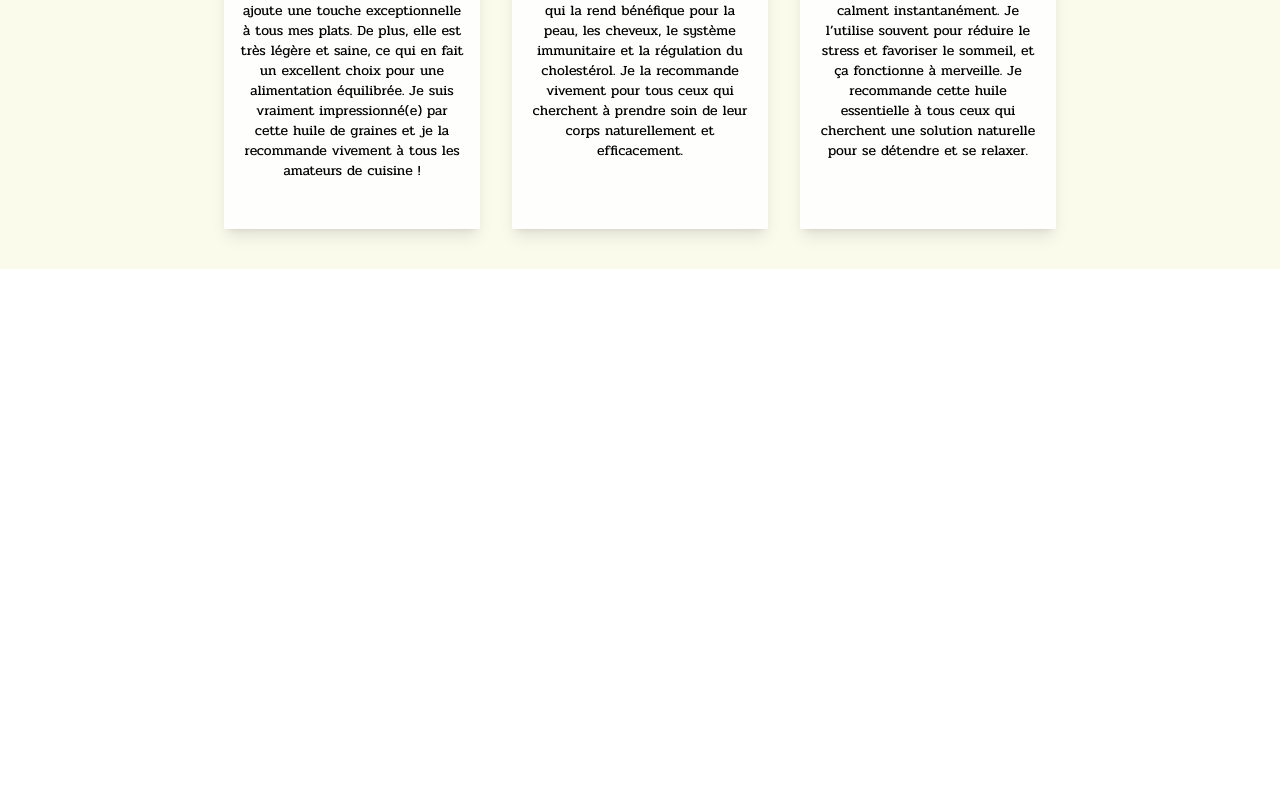
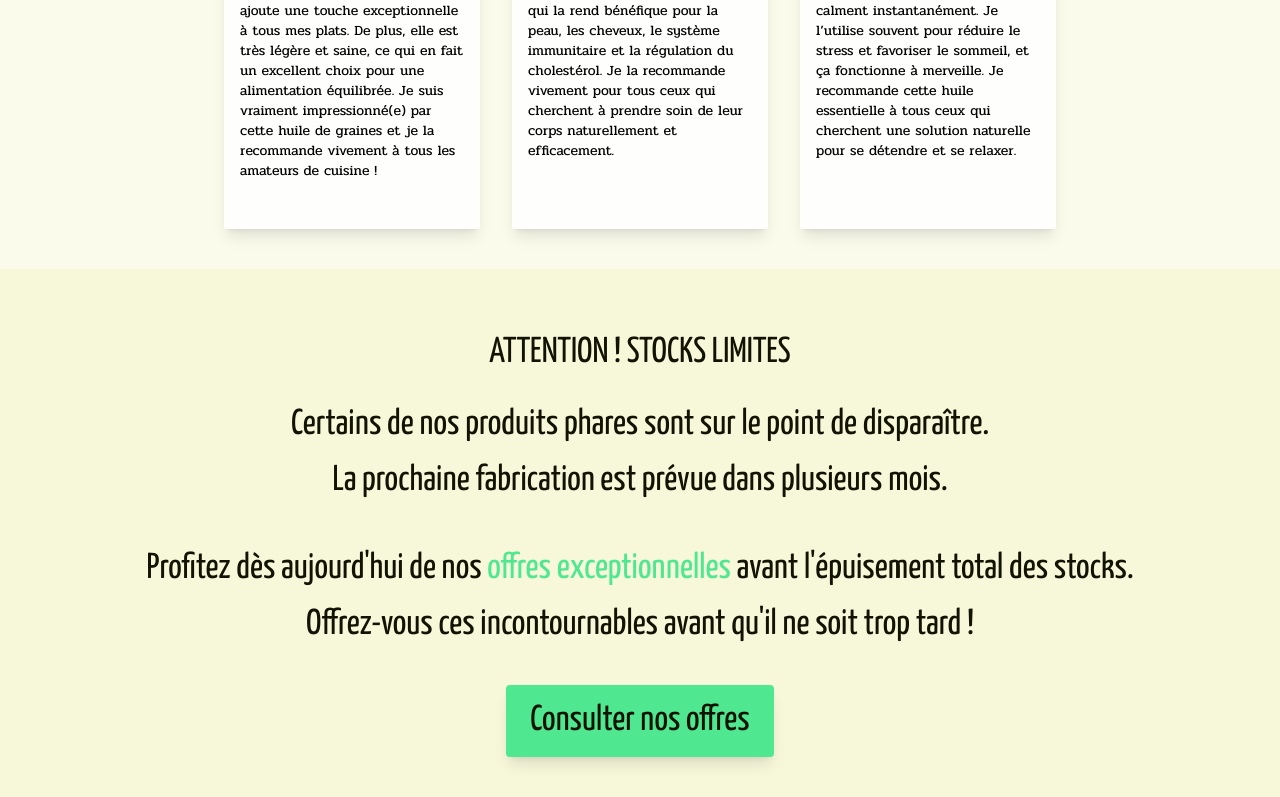
Before and after one commit to arnaudpant/huilevak, a React (Vite) app: page / in a window 1280 px wide. Shown: the part 2853-3650 px from the top of the page. Before the commit the page ends 3122 px from the top, so only its background shows below. Built offline with nearby package versions, Linux system fonts and the light colour scheme.

Commit message:
ajout section alerte

```diff
--- a/src/components/ButtonCommander.jsx
+++ b/src/components/ButtonCommander.jsx
@@ -1,10 +1,10 @@
 
 
-const ButtonCommander = () => {
+const ButtonCommander = (title) => {
     return (
         <div className="flex justify-center">
             <button className="px-6 py-4 flex justify-center items-center bg-action text-4xl text-text rounded shadow-lg">
-                COMMANDER NOS HUILES
+                {title.title}
             </button>
         </div>
     );
--- a/src/components/CardAvisClient.jsx
+++ b/src/components/CardAvisClient.jsx
@@ -15,7 +15,7 @@ const CardAvisClient = (card) => {
                 </div>
             </div>
 
-            <p className="text-sm font-serif text-center pb-6">{text}</p>
+            <p className="text-sm font-serif text-left pb-6">{text}</p>
         </div>
     );
 };
--- a/src/components/CardBenefice.jsx
+++ b/src/components/CardBenefice.jsx
@@ -4,12 +4,12 @@ const CardBenefice = (card) => {
     const { text, logo } = card.card;
 
     return (
-        <div className="relative flex flex-col items-center w-64 h-[350px] p-4 bg-fond shadow-lg">
+        <div className="relative flex flex-col items-center w-64 h-[350px] p-4 bg-fond text-texte shadow-lg">
             <div className="w-3/4">
                 <img src={logo} alt={text} />
             </div>
             <p className="text-xl text-center pt-6">{text}</p>
-            <CheckCircle className='absolute z-10 bottom-6' />
+            <CheckCircle className="absolute z-10 bottom-6" />
         </div>
     );
 };
--- a/src/pages/Home.jsx
+++ b/src/pages/Home.jsx
@@ -1,4 +1,5 @@
 import Header from '../ui/layout/Header';
+import SectionAlerte from '../ui/sections/SectionAlerte';
 import SectionAvisClients from '../ui/sections/SectionAvisClients';
 import SectionBenefices from '../ui/sections/SectionBenefices';
 import SectionHero from '../ui/sections/SectionHero';
@@ -16,6 +17,7 @@ const Home = () => {
             <SectionSpecificites />
             <SectionInfos />
             <SectionAvisClients />
+            <SectionAlerte />
         </>
     );
 };
--- /dev/null
+++ b/src/ui/sections/SectionAlerte.jsx
@@ -0,0 +1,31 @@
+/* eslint-disable react/no-unescaped-entities */
+
+import ButtonCommander from "../../components/ButtonCommander";
+
+const SectionAlerte = () => {
+    return (
+        <section className="px-8 py-10 bg-p2 text-texte text-center text-4xl">
+            <h2 className="text-4xl text-center py-6">
+                ATTENTION ! STOCKS LIMITES
+            </h2>
+            <p className="py-2">
+                Certains de nos produits phares sont sur le point de
+                disparaître.
+            </p>
+            <p className="py-2">
+                La prochaine fabrication est prévue dans plusieurs mois.
+            </p>
+            <p className="pb-2 pt-10">
+                Profitez dès aujourd'hui de nos{' '}
+                <span className="text-action">offres exceptionnelles</span>{' '}
+                avant l'épuisement total des stocks.
+            </p>
+            <p className="pb-10 pt-2">
+                Offrez-vous ces incontournables avant qu'il ne soit trop tard !
+            </p>
+            <ButtonCommander title="Consulter nos offres" />
+        </section>
+    );
+};
+
+export default SectionAlerte;
--- a/src/ui/sections/SectionHero.jsx
+++ b/src/ui/sections/SectionHero.jsx
@@ -34,7 +34,7 @@ const SectionHero = () => {
                     </li>
                 </ul>
             </div>
-            <ButtonCommander />
+            <ButtonCommander title="COMMANDER NOS HUILES" />
             <div>
                 <p className="py-4 text-xm text-center">
                     Toutes nos huiles végétales sont issues de graines et
```
